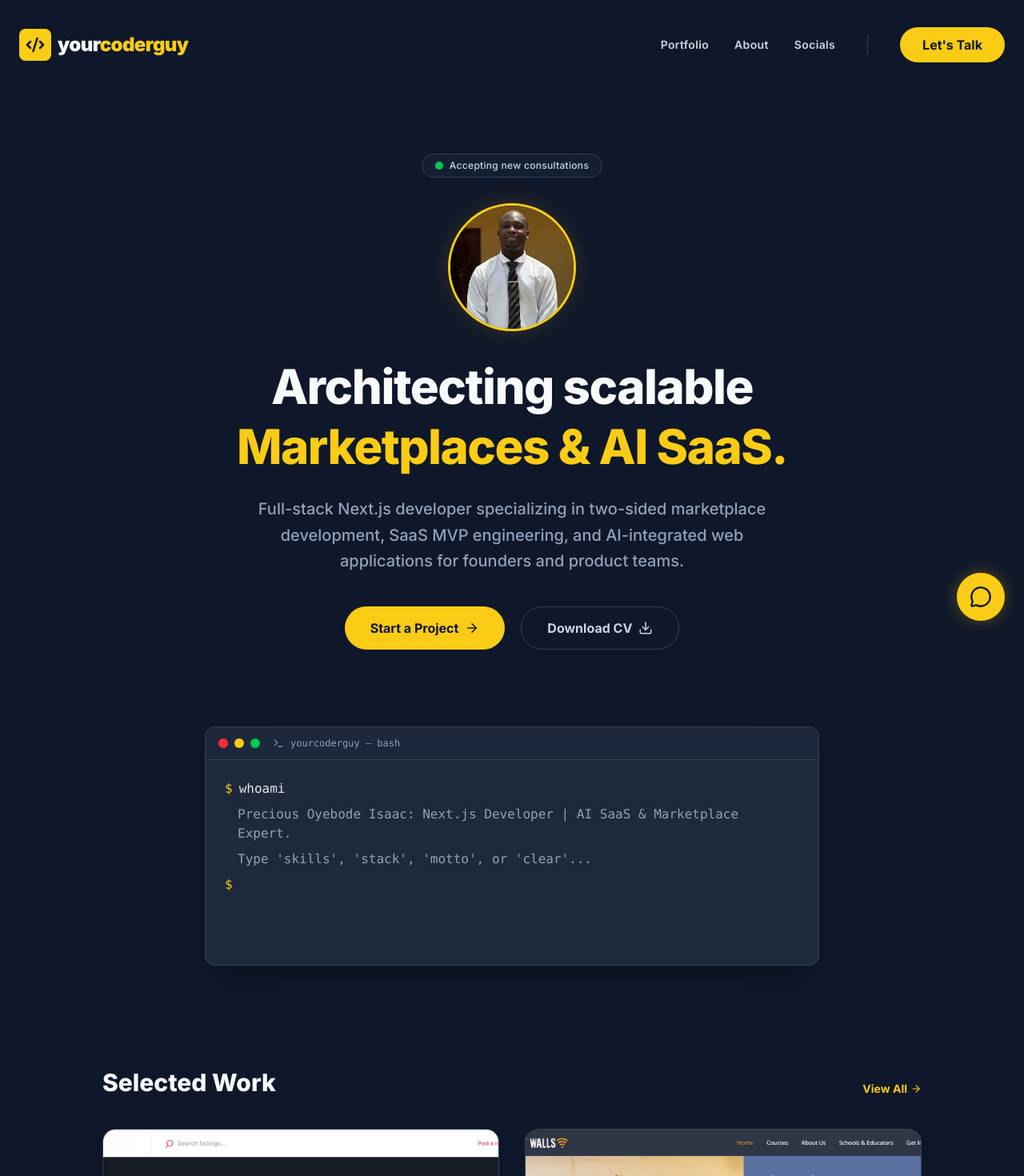
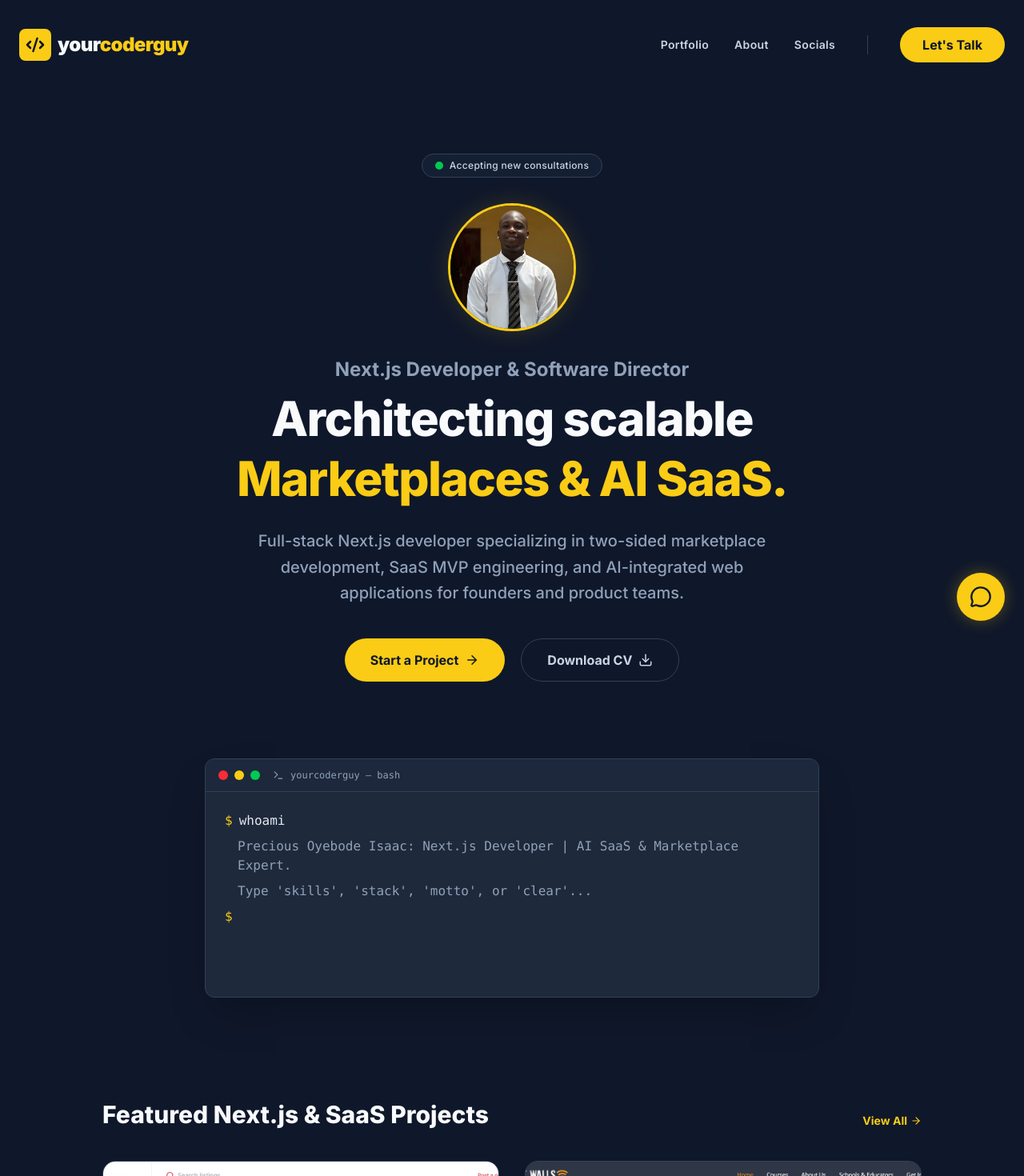
Before and after one commit to preckidtech/yourcoderguy, a Next.js app: page / in a window 1280 px wide. Shown: the top 1470 px of the page at 80% size. Built offline with nearby package versions, Linux system fonts and the light colour scheme.

Commit message:
page.tsx refactored

```diff
--- a/app/page.tsx
+++ b/app/page.tsx
@@ -1,8 +1,8 @@
 "use client";
 
-import { useState, KeyboardEvent } from "react";
+import { useState, KeyboardEvent, useRef, useEffect } from "react";
 import { motion } from "framer-motion";
-import { Download, ArrowRight, Github, ExternalLink, Terminal as TerminalIcon } from "lucide-react";
+import { Download, ArrowRight, ExternalLink, Terminal as TerminalIcon } from "lucide-react";
 import Link from "next/link";
 import Image from "next/image";
 
@@ -15,6 +15,12 @@ export default function Home() {
     { type: "output", text: "Precious Oyebode Isaac: Next.js Developer | AI SaaS & Marketplace Expert." },
     { type: "output", text: "Type 'skills', 'stack', 'motto', or 'clear'..." }
   ]);
+
+  const bottomRef = useRef<HTMLDivElement>(null);
+
+  useEffect(() => {
+    bottomRef.current?.scrollIntoView({ behavior: "smooth" });
+  }, [history]);
 
   const handleCommand = (e: KeyboardEvent<HTMLInputElement>) => {
     if (e.key === "Enter") {
@@ -52,7 +58,6 @@ export default function Home() {
       {/* Hero Section */}
       <section className="w-full max-w-4xl flex flex-col items-center text-center mt-16 mb-24">
 
-        {/* Glowing "Available for Work" Status Indicator */}
         <motion.div
           initial={{ opacity: 0, y: -10 }}
           animate={{ opacity: 1, y: 0 }}
@@ -71,17 +76,16 @@ export default function Home() {
           transition={{ duration: 0.5 }}
           className="relative w-32 h-32 md:w-40 md:h-40 rounded-full border-[3px] border-[#FACC15] mb-8 overflow-hidden bg-slate-800 shadow-[0_0_30px_rgba(250,204,21,0.15)]"
         >
-          {/* Ensure your profile.png is in the public folder */}
-          <Image src="/profile.png" alt="Precious" fill className="object-cover object-top" />
+          <Image src="/profile.png" alt="Precious Oyebode Isaac" fill className="object-cover object-top" />
         </motion.div>
 
-        {/* Refined Apple-style Typography */}
         <motion.h1
           initial={{ opacity: 0, y: 20 }}
           animate={{ opacity: 1, y: 0 }}
           transition={{ delay: 0.1 }}
           className="text-4xl md:text-5xl lg:text-6xl font-extrabold tracking-tight mb-6 text-[#F8FAFC] leading-tight"
         >
+          <span className="block text-lg md:text-2xl font-bold text-slate-400 mb-2 tracking-normal">Next.js Developer & Software Director</span>
           Architecting scalable <br className="hidden md:block" />
           <span className="text-[#FACC15]">Marketplaces & AI SaaS.</span>
         </motion.h1>
@@ -108,15 +112,17 @@ export default function Home() {
             Start a Project <ArrowRight size={18} />
           </Link>
 
-          <button
+          <a
+            href="/Oyebode_Precious_Isaac_CV.pdf"
+            download
             className="w-full sm:w-auto border border-slate-700 text-slate-300 px-8 py-3.5 rounded-full font-bold flex items-center justify-center gap-2 hover:bg-slate-800 hover:text-white transition-all"
           >
             Download CV <Download size={18} />
-          </button>
+          </a>
         </motion.div>
       </section>
 
-      {/* Interactive Terminal Easter Egg */}
+      {/* Interactive Terminal */}
       <section className="w-full max-w-3xl mb-32">
         <motion.div
           initial={{ opacity: 0, y: 30 }}
@@ -142,6 +148,7 @@ export default function Home() {
                 )}
               </div>
             ))}
+            <div ref={bottomRef} />
             <div className="flex items-center gap-2 mt-2">
               <span className="text-[#FACC15]">$</span>
               <input
@@ -157,10 +164,10 @@ export default function Home() {
         </motion.div>
       </section>
 
-     {/* Featured Projects with Preview Animation */}
+      {/* Featured Projects */}
       <section className="w-full max-w-5xl">
         <div className="flex justify-between items-end mb-10">
-          <h2 className="text-2xl md:text-3xl font-extrabold text-[#F8FAFC]">Selected Work</h2>
+          <h2 className="text-2xl md:text-3xl font-extrabold text-[#F8FAFC]">Featured Next.js & SaaS Projects</h2>
           <Link href="/projects" className="text-[#FACC15] text-sm font-bold hover:underline flex items-center gap-1">
             View All <ArrowRight size={14} />
           </Link>
@@ -168,7 +175,7 @@ export default function Home() {
 
         <div className="grid grid-cols-1 md:grid-cols-2 gap-8">
 
-          {/* Project Card 1: DanceDirectory */}
+          {/* Project Card: DanceDirectory */}
           <motion.div
             initial={{ opacity: 0, y: 20 }}
             whileInView={{ opacity: 1, y: 0 }}
@@ -178,7 +185,7 @@ export default function Home() {
             <div className="w-full aspect-[4/3] rounded-2xl bg-[#1E293B] border border-slate-700 overflow-hidden relative shadow-lg group-hover:border-slate-500 transition-colors duration-500">
               <Image
                 src="/dance-directory.png"
-                alt="DanceDirectory Marketplace"
+                alt="Custom Sharetribe Next.js Marketplace developed for DanceDirectory"
                 fill
                 className="object-cover group-hover:scale-105 transition-transform duration-500"
               />
@@ -207,7 +214,7 @@ export default function Home() {
             </div>
           </motion.div>
 
-          {/* Project Card 2: Campus Without Wall */}
+          {/* Project Card: Campus Without Wall */}
           <motion.div
             initial={{ opacity: 0, y: 20 }}
             whileInView={{ opacity: 1, y: 0 }}
@@ -217,7 +224,7 @@ export default function Home() {
             <div className="w-full aspect-[4/3] rounded-2xl bg-[#1E293B] border border-slate-700 overflow-hidden relative shadow-lg group-hover:border-slate-500 transition-colors duration-500">
               <Image
                 src="/campuswithoutwall.png"
-                alt="Campus Without Wall Educational Website"
+                alt="Educational Web Platform UI/UX and Development for Campus Without Wall"
                 fill
                 className="object-cover group-hover:scale-105 transition-transform duration-500"
               />
```
